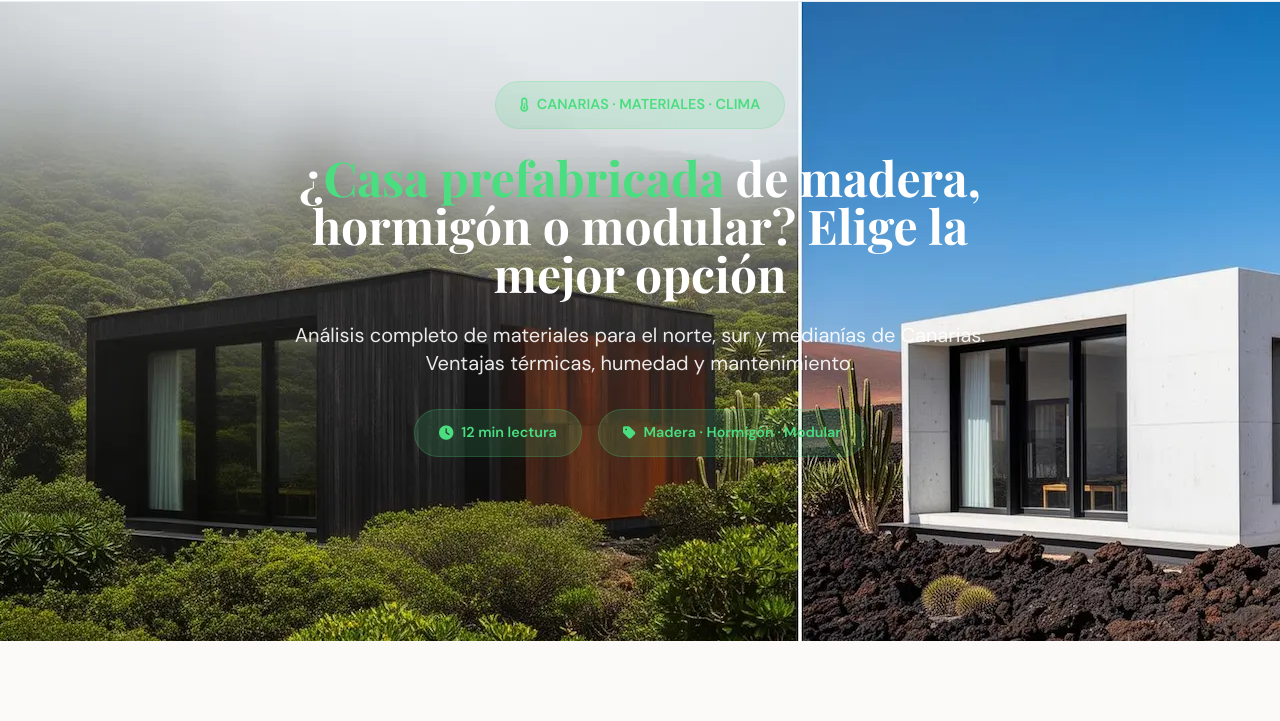
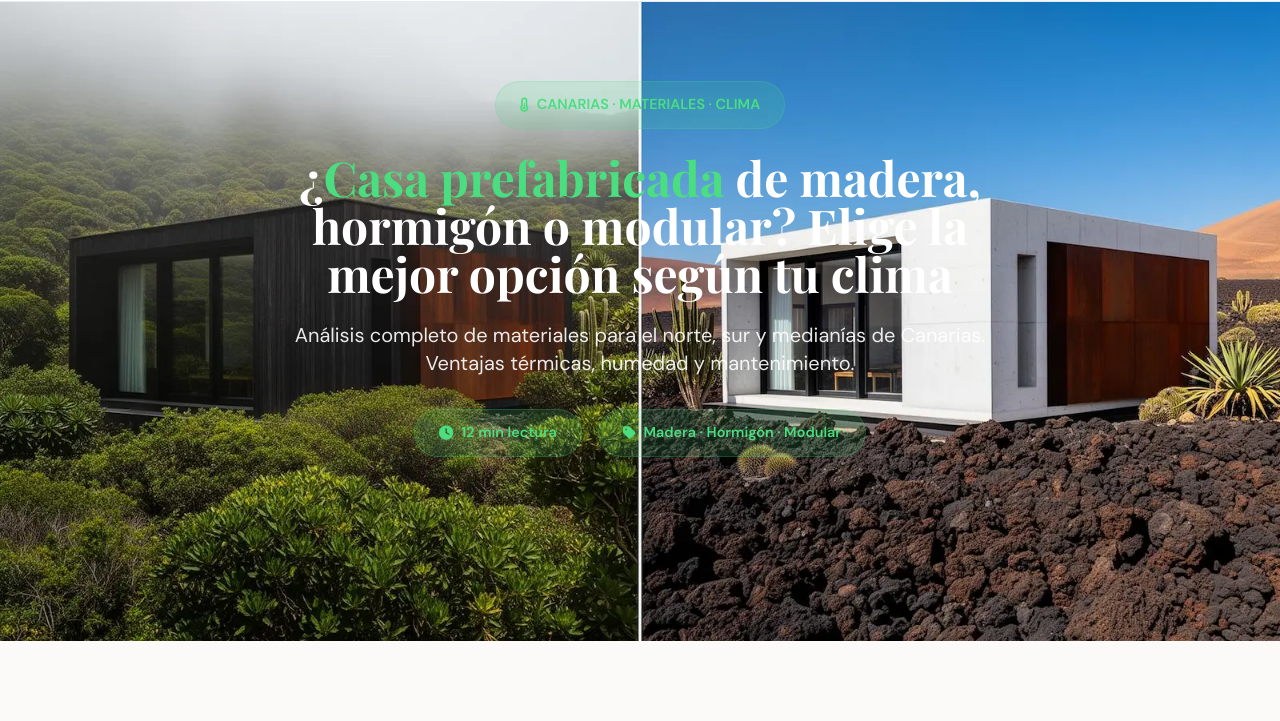
Before and after one commit to berserkmood/casas-prefabricadas-canarias, a plain HTML site: page guias/materiales-segun-clima-canarias.html in a window 1280 px wide. Shown: the part 79-800 px from the top of the page. Drawn offline with nearby package versions, Linux system fonts and the light colour scheme.

Commit message:
Update materiales-segun-clima-canarias.html

```diff
--- a/guias/materiales-segun-clima-canarias.html
+++ b/guias/materiales-segun-clima-canarias.html
@@ -126,14 +126,32 @@
 
     <!-- HERO MATERIALES - CON CLASES GLOBALES -->
 <section class="hero-section guias-hero">
-    <div class="hero-overlay" style="background-image: url('../assets/images/hero-materiales.webp')"></div>
+    <!-- Contenedor de imagen profesional -->
+    <div class="hero-image-container">
+        <picture>
+            <!-- Versión móvil: enfocada en muestras de materiales -->
+            <source media="(max-width: 768px)"
+                    srcset="../assets/images/hero-materiales-mobile.webp">
+            <!-- Versión desktop: imagen completa -->
+            <source media="(min-width: 769px)"
+                    srcset="../assets/images/hero-materiales.webp">
+            <!-- Fallback -->
+            <img src="../assets/images/hero-materiales.webp"
+                 alt="Muestras de materiales para casas prefabricadas: madera, hormigón y módulos en Canarias"
+                 class="hero-image"
+                 loading="eager">
+        </picture>
+    </div>
+    <!-- Overlay con gradiente -->
+    <div class="hero-overlay-gradient"></div>
+
     <div class="section-container relative z-10 py-24 lg:py-32 text-white">
         <div class="max-w-3xl mx-auto text-center animate-fade-up">
             <div class="badge-floating mb-6 animate-fade-up delay-100">
                 <i class="fas fa-thermometer-half mr-2"></i> CANARIAS · MATERIALES · CLIMA
             </div>
             <h1 class="text-4xl md:text-5xl font-bold mb-6 leading-tight">
-                ¿<span class="text-green-400">Casa prefabricada</span> de madera, hormigón o modular? Elige la mejor opción
+                ¿<span class="text-green-400">Casa prefabricada</span> de madera, hormigón o modular? Elige la mejor opción según tu clima
             </h1>
             <p class="text-xl text-white/90 mb-8 animate-fade-up delay-300">
                 Análisis completo de materiales para el norte, sur y medianías de Canarias. Ventajas térmicas, humedad y mantenimiento.
```
